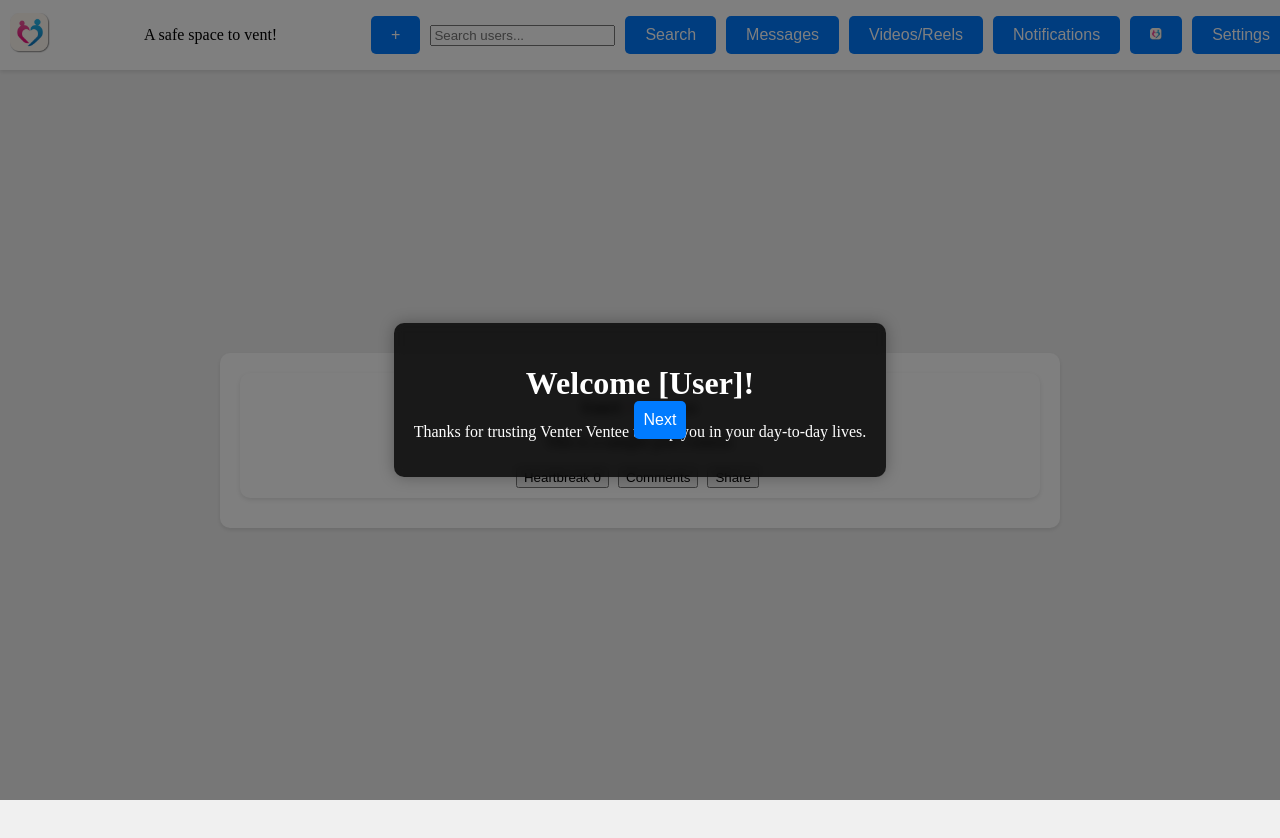
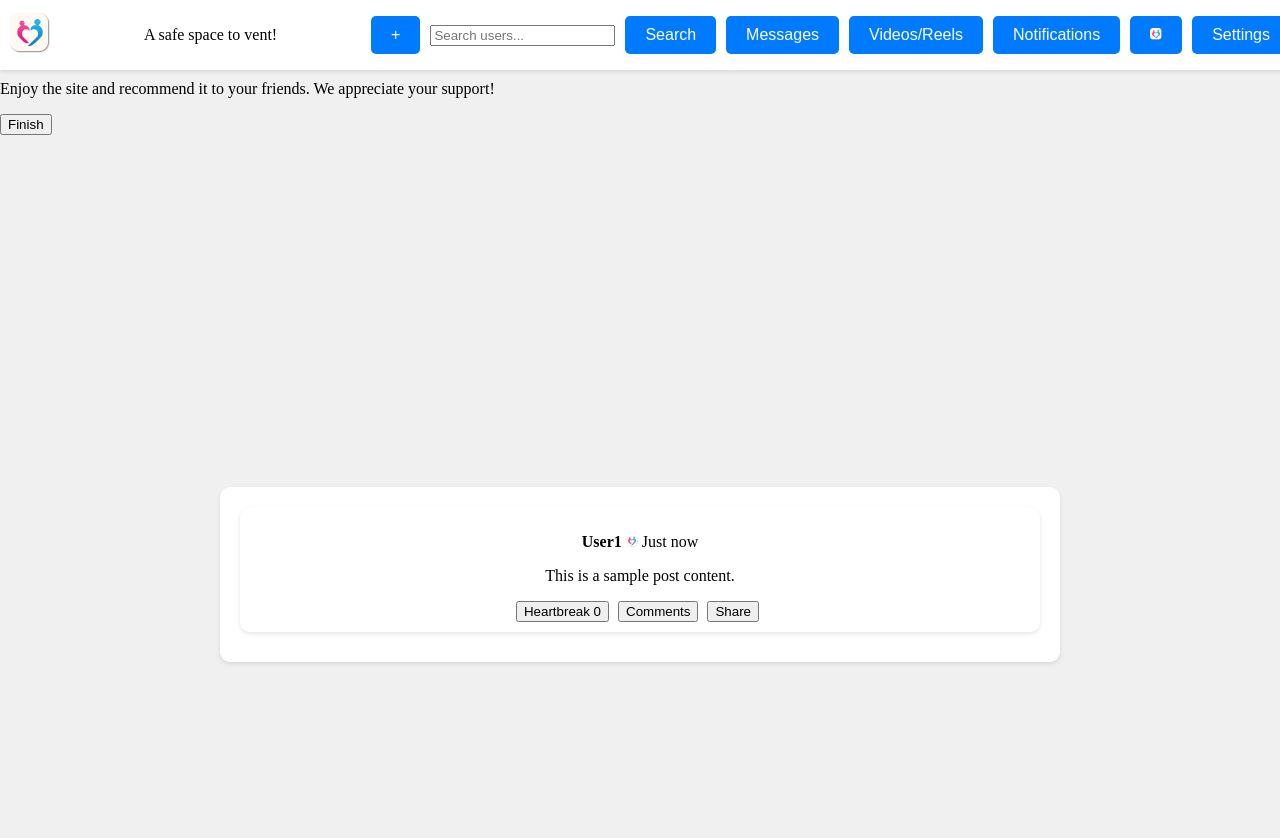
Before and after one commit to Griffin71/Venter-Ventee, a website: page feed.html in a window 1280 px wide. Drawn offline with Linux system fonts and the light colour scheme.

Commit message:
feed.html

```diff
--- a/feed.html
+++ b/feed.html
@@ -220,7 +220,7 @@
     </header>
 
     <!-- Slideshow for new users -->
-    <div id="slideshow">
+   <!-- <div id="slideshow">
         <div class="slide">
             <h1>Welcome <span id="userName">[User]</span>!</h1>
             <p>Thanks for trusting Venter Ventee to help you in your day-to-day lives.</p>
@@ -243,7 +243,7 @@
             <div class="nav">
                 <button onclick="nextSlide()">Next</button>
             </div>
-        </div>
+        </div>-->
         <div class="slide">
             <h1>Enjoy & Recommend</h1>
             <p>Enjoy the site and recommend it to your friends. We appreciate your support!</p>
```
